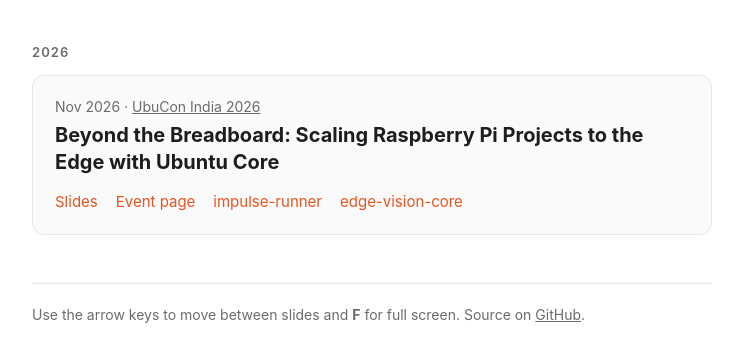
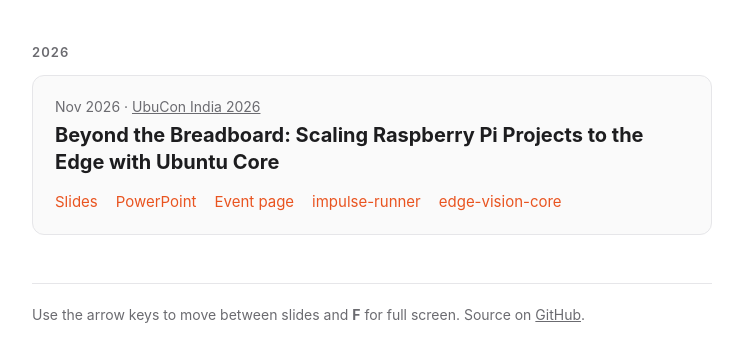
Before and after one commit to salmanfarisvp/talks, a plain HTML site: page index.html in a window 1280 px wide. Shown: the part 178-540 px from the top of the page, without its empty margins (268-1011 px from the left). Drawn offline with Linux system fonts and the light colour scheme.

Commit message:
Add PowerPoint version of the UbuCon India 2026 talk with speaker notes

```diff
--- a/index.html
+++ b/index.html
@@ -49,6 +49,7 @@
     <h2><a href="ubucon-india-2026/">Beyond the Breadboard: Scaling Raspberry Pi Projects to the Edge with Ubuntu Core</a></h2>
     <ul class="links">
       <li><a href="ubucon-india-2026/">Slides</a></li>
+      <li><a href="ubucon-india-2026/beyond-the-breadboard-ubucon-india-2026.pptx">PowerPoint</a></li>
       <li><a href="https://events.canonical.com/event/157/contributions/1079/">Event page</a></li>
       <li><a href="https://github.com/salmanfarisvp/impulse-runner">impulse-runner</a></li>
       <li><a href="https://github.com/salmanfarisvp/edge-vision-core">edge-vision-core</a></li>
```
Also changed, not shown: 2 other files.
